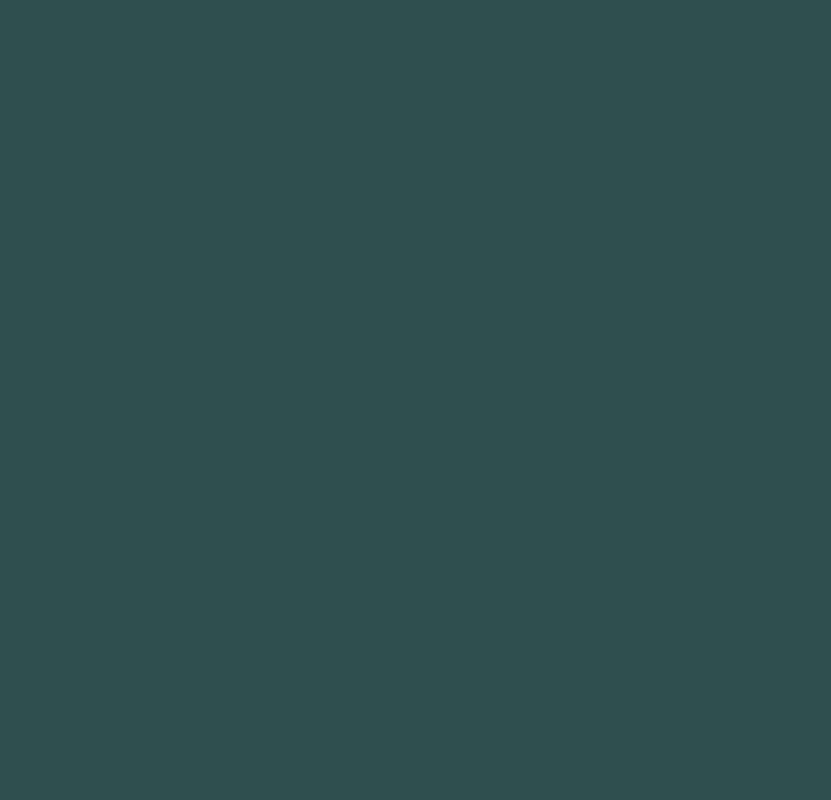
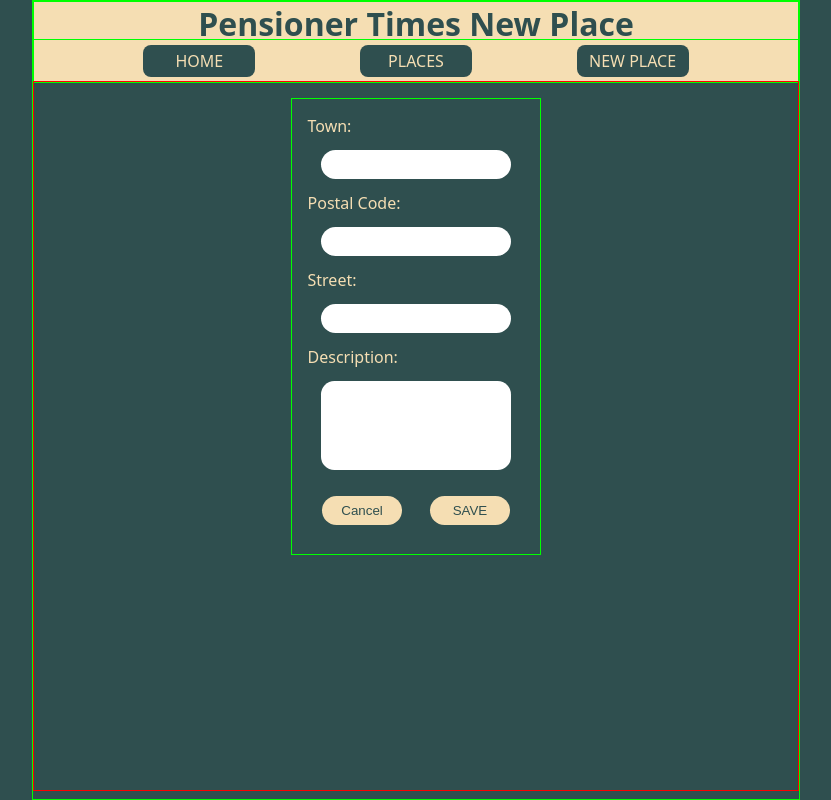
Before and after one commit to JoergWolff/pensioner-times, a React (Vite) app in the folder frontend/: page /place/add in a window 1280 px wide. Before the commit this address had no page. Shown: the whole page, without its empty margins (224-1055 px from the left). Built offline with nearby package versions, Linux system fonts and the light colour scheme.

Commit message:
add Places frontend

```diff
--- a/frontend/src/App.tsx
+++ b/frontend/src/App.tsx
@@ -2,17 +2,20 @@ import {Route, Routes} from "react-router-dom";
 import UserGallery from "./components/user/UserGallery.tsx";
 import Home from "./components/home/Home.tsx";
 import UserAddDetails from "./components/user/UserAddDetails.tsx";
+import PlaceGallery from "./components/place/PlaceGallery.tsx";
+import PlaceAddDetail from "./components/place/PlaceAddDetail.tsx";
 
 export default function App() {
 
     return (
-        <>
             <Routes>
                 <Route path="/" element={<Home/>}/>
                 <Route path="/users" element={<UserGallery/>}/>
                 <Route path="/user/add" element={<UserAddDetails/>}/>
                 <Route path="/user/:userId" element={<UserAddDetails/>}/>
+                <Route path="/places" element={<PlaceGallery/>}/>
+                <Route path="/place/add" element={<PlaceAddDetail/>}/>
+                <Route path="/place/:placeId" element={<PlaceAddDetail/>}/>
             </Routes>
-        </>
     )
 }
--- a/frontend/src/components/navigation/Navigation.tsx
+++ b/frontend/src/components/navigation/Navigation.tsx
@@ -3,13 +3,14 @@ import {Link} from "react-router-dom";
 type NavigationProps = {
     site: string
 }
-export default function Navigation(props:NavigationProps) {
+export default function Navigation(props: Readonly<NavigationProps>) {
     return (
         <>
             {props.site == "Home" &&
                 <nav>
                     <Link to="/users">USERS</Link>
                     <Link to="/user/add">NEW USER</Link>
+                    <Link to="/places">PLACES</Link>
                 </nav>
             }
             {props.site == "UserGallery" &&
@@ -24,6 +25,19 @@ export default function Navigation(props:NavigationProps) {
                     <Link to="/users">USERS</Link>
                 </nav>
             }
+            {props.site == "PlaceGallery" &&
+                <nav>
+                    <Link to="/">HOME</Link>
+                    <Link to="/place/add">NEW PLACE</Link>
+                </nav>
+            }
+            {props.site == "PlaceAddDetail" &&
+                <nav>
+                    <Link to="/">HOME</Link>
+                    <Link to="/places">PLACES</Link>
+                    <Link to="/place/add">NEW PLACE</Link>
+                </nav>
+            }
         </>
 
 
--- /dev/null
+++ b/frontend/src/components/place/PlaceAddDetail.tsx
@@ -0,0 +1,126 @@
+import Header from "../header/Header.tsx";
+import Navigation from "../navigation/Navigation.tsx";
+import {useNavigate, useParams} from "react-router-dom";
+import {ApiPaths} from "../../helpers/ApiPaths.tsx";
+import {ChangeEvent, FormEvent, useEffect, useState} from "react";
+import axios from "axios";
+import {PlaceModel} from "../../models/place/PlaceModel.tsx";
+
+export default function PlaceAddDetail() {
+
+    const params = useParams();
+    const paramId: string | undefined = params.placeId;
+
+    const navigate = useNavigate();
+    const uri: string = ApiPaths.PLACE_API;
+
+    const [id, setId] = useState<string>("");
+    const [town, setTown] = useState<string>("");
+    const [postalCode, setPostalCode] = useState<string>("");
+    const [street, setStreet] = useState<string>("");
+    const [description, setDescription] = useState<string>("");
+
+    useEffect(() => {
+        if (paramId) {
+            getPlaceById(paramId)
+        }
+    }, []);
+
+    function getPlaceById(id: string) {
+        axios.get(uri + "/" + id)
+            .then(response => setPlaceDetails(response.data))
+            .catch((error) => {
+                alert(error.response.data)
+                navigate("/")
+            });
+    }
+
+    function setPlaceDetails(placeInformation: PlaceModel) {
+        if (placeInformation) {
+            if (placeInformation.id) {
+                setId(placeInformation.id)
+                setTown(placeInformation.town)
+                setPostalCode(placeInformation.postalCode)
+                setStreet(placeInformation.street)
+                if (placeInformation.description) {
+                    setDescription(placeInformation.description)
+                }
+            }
+        }
+    }
+
+    function onChangeTown(event: ChangeEvent<HTMLInputElement>) {
+        setTown(event.target.value)
+    }
+
+    function onChangePostalCode(event: ChangeEvent<HTMLInputElement>) {
+        setPostalCode(event.target.value)
+    }
+
+    function onChangeStreet(event: ChangeEvent<HTMLInputElement>) {
+        setStreet(event.target.value)
+    }
+
+    function onChangeDescription(event: ChangeEvent<HTMLTextAreaElement>) {
+        setDescription(event.target.value)
+    }
+
+    function onHandleCancel() {
+        navigate("/places")
+    }
+
+    function onHandleSubmit(event: FormEvent<HTMLFormElement>) {
+        event.preventDefault()
+        if (event) {
+            const place: PlaceModel = {
+                id: id,
+                town: town,
+                postalCode: postalCode,
+                street: street,
+                description: description
+            }
+            if (paramId) {
+                axios.put(uri + "/update/" + place.id, place)
+                    .then(() => navigate("/places"))
+                    .catch((error) => {
+                        alert(error.response.data)
+                    })
+            } else {
+                axios.post(uri, place)
+                    .then(() => navigate("/places"))
+                    .catch((error) => {
+                        alert(error.response.data)
+                    })
+            }
+        }
+    }
+
+    return (
+        <>
+            {paramId ? <Header headAddOn="Detail Place"/> : <Header headAddOn="New Place"/>}
+            <Navigation site="PlaceAddDetail"/>
+            <main>
+                <form onSubmit={onHandleSubmit}>
+                    <label htmlFor="town">Town:</label>
+                    <input name="town" type="text" required onInput={onChangeTown} value={town}/>
+                    <label htmlFor="postalCode">Postal Code:</label>
+                    <input name="postalCode" type="text" minLength={5} maxLength={5} required
+                           onInput={onChangePostalCode} value={postalCode}/>
+                    <label htmlFor="street">Street:</label>
+                    <input name="street" type="text" required onInput={onChangeStreet} value={street}/>
+                    <label htmlFor="description">Description:</label>
+                    <textarea name="description" rows={5} onInput={onChangeDescription} value={description}/>
+                    <div className="form_button_div">
+                        <input type="button" value="Cancel" className="form_button" onClick={onHandleCancel}/>
+                        {paramId ?
+                            <input type="submit" value="UPDATE" className="form_button"/>
+                            :
+                            <input type="submit" value="SAVE" className="form_button"/>}
+                    </div>
+                </form>
+                {paramId ? <button>DELETE</button> : ""}
+            </main>
+        </>
+
+    )
+}
--- /dev/null
+++ b/frontend/src/components/place/PlaceCard.tsx
@@ -0,0 +1,17 @@
+import {PlaceModel} from "../../models/place/PlaceModel.tsx";
+import {Link} from "react-router-dom";
+
+type PlaceCardProps = {
+    place: PlaceModel
+}
+
+export default function PlaceCard(props: Readonly<PlaceCardProps>) {
+    return (
+        <article>
+            <h3>{props.place.postalCode} {props.place.town}</h3>
+            <p>{props.place.street}</p>
+            <p>{props.place.description}</p>
+            <Link to={`/place/${props.place.id}`}>Details</Link>
+        </article>
+    )
+}
--- /dev/null
+++ b/frontend/src/components/place/PlaceGallery.tsx
@@ -0,0 +1,38 @@
+import Header from "../header/Header.tsx";
+import Navigation from "../navigation/Navigation.tsx";
+import {ApiPaths} from "../../helpers/ApiPaths.tsx";
+import {useEffect, useState} from "react";
+import {PlaceModel} from "../../models/place/PlaceModel.tsx";
+import axios from "axios";
+import PlaceCard from "./PlaceCard.tsx";
+
+export default function PlaceGallery() {
+    const uri: string = ApiPaths.PLACE_API
+    const [places, setPlaces] = useState<PlaceModel[]>()
+    useEffect(() => {
+        getAllPlaces()
+    }, []);
+
+    function getAllPlaces() {
+        axios.get(uri)
+            .then(response => setPlaces(response.data))
+            .catch(() => {
+                alert('Check your connections...')
+            })
+    }
+
+    return (
+        <>
+            <Header headAddOn="Place Gallery"/>
+            <Navigation site="PlaceGallery"/>
+            <main>
+                {places?.map((place) => (
+                        <div key={place.id}>
+                            <PlaceCard place={place}/>
+                        </div>
+                    )
+                )}
+            </main>
+        </>
+    )
+}
--- a/frontend/src/helpers/ApiPaths.tsx
+++ b/frontend/src/helpers/ApiPaths.tsx
@@ -1,4 +1,6 @@
 export class ApiPaths{
     public static USER_API = '/api/users'
-    public static HOBBY_COLLECTOR_API = "/api/hobby-collectors"
+    public static MEETING_API = '/api/dates'
+    public static PLACE_API = '/api/places'
+    public static HOBBY_COLLECTOR_API = '/api/hobby-collectors'
 }
--- /dev/null
+++ b/frontend/src/models/place/PlaceModel.tsx
@@ -0,0 +1,7 @@
+export type PlaceModel = {
+    id?: string,
+    town: string,
+    postalCode: string,
+    street: string,
+    description?: string
+}
--- a/frontend/styles.tsx
+++ b/frontend/styles.tsx
@@ -2,7 +2,7 @@ import {createGlobalStyle} from "styled-components";
 
 export const GlobalStyle = createGlobalStyle`
   :root {
-    --total-border: 0px solid lime;
+    --total-border: 1px solid lime;
     --main-background-color: darkslategrey;
     --main-color: wheat;
     --header-background-color: wheat;
@@ -68,20 +68,21 @@ export const GlobalStyle = createGlobalStyle`
     flex-direction: column;
     align-items: center;
     position: absolute;
-    top: 5.5em;
-    right: 5em;
+    top: 5em;
+    right: 0;
     bottom: 0.5em;
-    left: 5em;
+    left: 0;
     overflow: scroll;
     overflow-y: auto;
     overflow-x: hidden;
-    border: var(--total-border);
+    border: 1px solid red;
   }
 
   article {
-    padding: 2em;
-    margin: 0.5em;
+    padding: 1em;
     border: var(--total-border);
+    border-radius: 2em;
+    width: 20em;
   }
 
   form {
@@ -92,11 +93,33 @@ export const GlobalStyle = createGlobalStyle`
     border: var(--total-border);
   }
 
+  .form_button_div {
+    display: flex;
+    justify-content: space-evenly;
+  }
+
+  .form_button {
+    background-color: wheat;
+    color: darkslategray;
+    padding: 0.5em;
+    width: 6em;
+  }
+
   input {
     margin: 1em;
     padding: 0.5em;
     border: none;
     border-radius: 5em;
+  }
+
+  textarea {
+    margin: 1em;
+    padding: 0.5em;
+    border: none;
+    overflow: hidden;
+    border-radius: 1em;
+    text-align: center;
+    resize: none;
   }
 
   fieldset {
@@ -105,19 +128,7 @@ export const GlobalStyle = createGlobalStyle`
     border: var(--total-border);
   }
 
-  .fieldset_div {
-    display: flex;
-    justify-content: space-evenly;
-  }
-
-  .fieldset_button {
-  background-color: wheat;
-    color: darkslategray;
-    padding: 0.5em;
-    width: 6em;
-  }
-
-  button{
+  button {
     background-color: wheat;
     color: darkslategray;
     padding: 0.4em;
@@ -132,6 +143,10 @@ export const GlobalStyle = createGlobalStyle`
     border: var(--total-border);
   }
 
+  p {
+  margin: 0.5em;
+  }
+
   a {
     background-color: var(--link-background-color);
     color: var(--link-color);
@@ -139,6 +154,6 @@ export const GlobalStyle = createGlobalStyle`
     text-align: center;
     padding: 0.3em;
     border-radius: 0.5em;
-    width: 6em;
+    min-width: 7em;
   }
 `;
```
